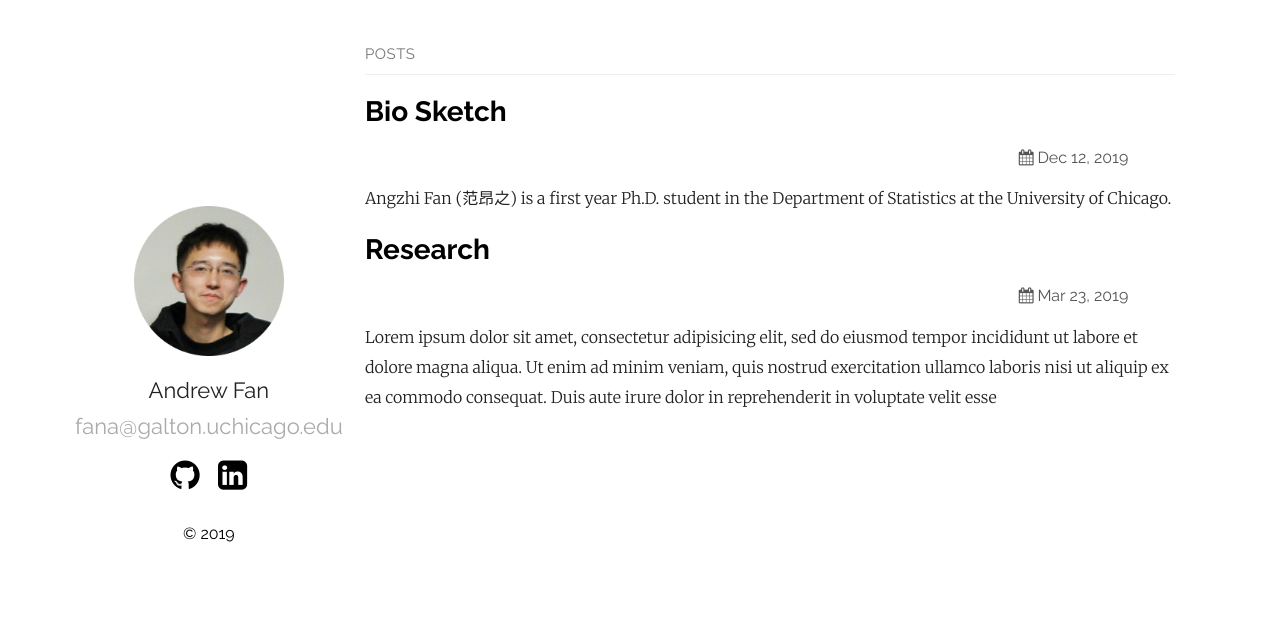
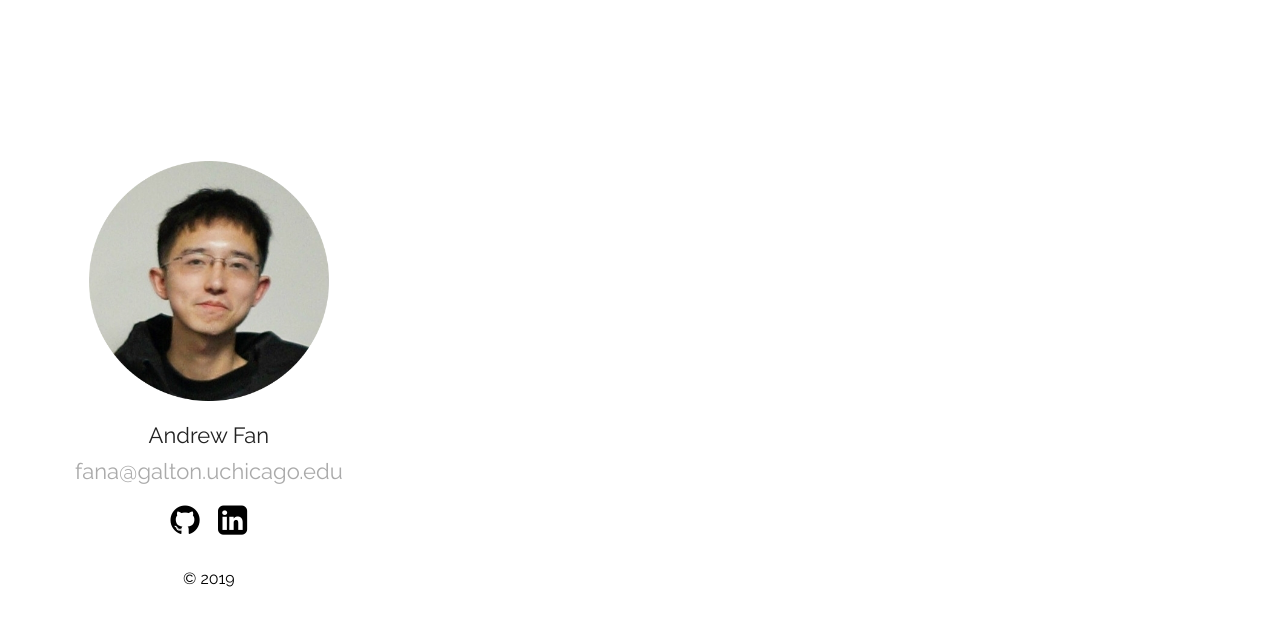
Before and after one commit to angzhifan/angzhifan.github.io, a Jekyll site: the page built from index.md, in a window 1280 px wide. Shown: the top 626 px of the page. Built offline with Jekyll 4.4.1, drawn with Linux system fonts in a browser that asks for light colours.

Commit message:
fan commit

````diff
--- a/_posts/2019-03-23-welcome-to-jekyll.markdown
+++ b/_posts/1-bio.markdown
@@ -1,10 +1,10 @@
 ---
 layout: post
-title:  "Research"
-#date:   2019-12-12 21:03:36 +0530
+title:  "Bio Sketch"
+#date:   2019-12-12 18:03:36 +0530
 #categories: Javascript NodeJS
 ---
-Lorem ipsum dolor sit amet, consectetur adipisicing elit, sed do eiusmod tempor incididunt ut labore et dolore magna aliqua. Ut enim ad minim veniam, quis nostrud exercitation ullamco laboris nisi ut aliquip ex ea commodo consequat. Duis aute irure dolor in reprehenderit in voluptate velit esse
+Angzhi Fan (范昂之) is a first year Ph.D. student in the Department of Statistics at the University of Chicago.
 
 ```javascript
 const Razorpay = require('razorpay');
--- a/_posts/2019-12-12-bio.markdown
+++ b/_posts/2-awards.markdown
@@ -1,10 +1,10 @@
 ---
 layout: post
-title:  "Bio Sketch"
-date:   2019-12-12 18:03:36 +0530
+title:  "Awards"
+#date:   2019-12-12 21:03:36 +0530
 #categories: Javascript NodeJS
 ---
-Angzhi Fan (范昂之) is a first year Ph.D. student in the Department of Statistics at the University of Chicago.
+Lorem ipsum dolor sit amet, consectetur adipisicing elit, sed do eiusmod tempor incididunt ut labore et dolore magna aliqua. Ut enim ad minim veniam, quis nostrud exercitation ullamco laboris nisi ut aliquip ex ea commodo consequat. Duis aute irure dolor in reprehenderit in voluptate velit esse
 
 ```javascript
 const Razorpay = require('razorpay');
--- a/_sass/plain.scss
+++ b/_sass/plain.scss
@@ -95,7 +95,7 @@
 			color: #aaa;
 		}
 		img {
-			max-width: 150px;
+			max-width: 240px;
 		}
 	}
 }
````
